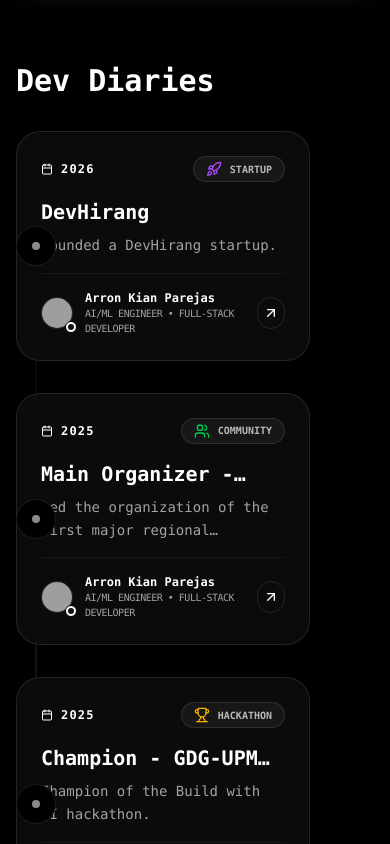
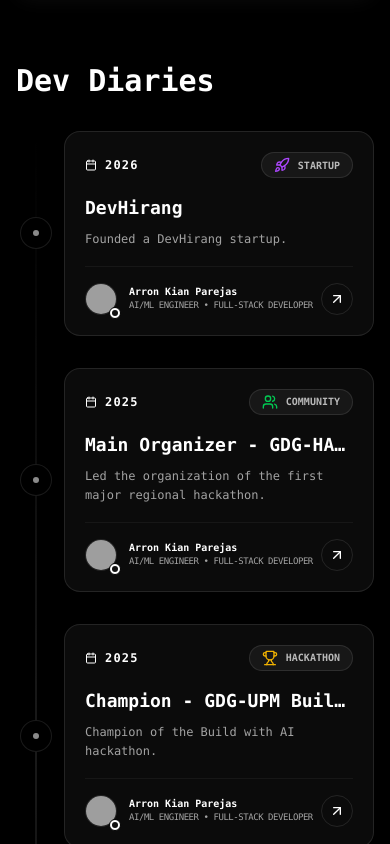
Before and after one commit to darknecrocities/DevHirang, a React (Vite) app: page / in a window 390 px wide. Shown: the part 5020-5864 px from the top of the page. Built offline with nearby package versions, Linux system fonts and the light colour scheme; grey boxes are pictures that could not be loaded.

Commit message:
fix: fixing responsiveness on dev diaries

```diff
--- a/src/components/home/DevDiaries.jsx
+++ b/src/components/home/DevDiaries.jsx
@@ -42,7 +42,7 @@
 
     return (
         <div className="space-y-12">
-            <div className="relative space-y-8 before:absolute before:inset-0 before:ml-5 before:-translate-x-px md:before:mx-auto md:before:translate-x-0 before:h-full before:w-0.5 before:bg-gradient-to-b before:from-transparent before:via-white/10 before:to-transparent">
+            <div className="relative space-y-8 before:absolute before:inset-0 before:ml-5 md:before:ml-0 before:-translate-x-px md:before:mx-auto md:before:translate-x-0 before:h-full before:w-0.5 before:bg-gradient-to-b before:from-transparent before:via-white/10 before:to-transparent">
                 <AnimatePresence>
                     {allLogs.slice(0, visibleCount).map((log, index) => (
                         <motion.div
@@ -53,12 +53,12 @@
                             className="relative flex items-center justify-between md:justify-normal md:odd:flex-row-reverse group"
                         >
                             {/* Dot */}
-                            <div className="flex items-center justify-center w-10 h-10 rounded-full border border-white/10 bg-background group-hover:bg-secondary group-hover:border-white transition-all absolute left-0 md:left-1/2 md:-translate-x-1/2 z-10">
-                                <div className="w-2 h-2 rounded-full bg-secondary group-hover:bg-primary animate-pulse" />
+                            <div className="flex items-center justify-center w-8 h-8 sm:w-10 sm:h-10 rounded-full border border-white/10 bg-background group-hover:bg-secondary group-hover:border-white transition-all absolute left-1 md:left-1/2 md:-translate-x-1/2 z-10">
+                                <div className="w-1.5 h-1.5 sm:w-2 sm:h-2 rounded-full bg-secondary group-hover:bg-primary animate-pulse" />
                             </div>
 
                             {/* Content */}
-                            <div className={`w-[calc(100%-4rem)] md:w-[calc(50%-2.5rem)] glassmorphism p-6 rounded-3xl border group-hover:shadow-[0_0_30px_rgba(255,255,255,0.05)] transition-all bg-gradient-to-br ${getAchievementColor(log.type)}`}>
+                            <div className={`w-[calc(100%-3rem)] md:w-[calc(50%-2.5rem)] glassmorphism p-5 sm:p-6 rounded-2xl sm:rounded-3xl border group-hover:shadow-[0_0_30px_rgba(255,255,255,0.05)] transition-all bg-gradient-to-br ${getAchievementColor(log.type)} ml-auto md:ml-0`}>
                                 <div className="flex items-center justify-between mb-4">
                                     <time className="flex items-center gap-2 text-xs font-bold text-secondary uppercase tracking-widest">
                                         <Calendar className="w-3 h-3" />
@@ -70,8 +70,8 @@
                                     </div>
                                 </div>
 
-                                <h4 className="text-xl font-bold mb-2 group-hover:text-secondary transition-colors line-clamp-1">{log.title}</h4>
-                                <p className="text-text-muted text-sm mb-4 line-clamp-2 leading-relaxed">
+                                <h4 className="text-lg sm:text-xl font-bold mb-2 group-hover:text-secondary transition-colors line-clamp-1">{log.title}</h4>
+                                <p className="text-text-muted text-xs sm:text-sm mb-4 line-clamp-2 leading-relaxed">
                                     {log.description}
                                 </p>
 
@@ -86,8 +86,8 @@
                                             </div>
                                         </div>
                                         <div>
-                                            <p className="text-xs font-bold text-white">{log.devName}</p>
-                                            <p className="text-[10px] text-text-muted font-medium uppercase tracking-tighter">{log.devRole}</p>
+                                            <p className="text-[10px] sm:text-xs font-bold text-white">{log.devName}</p>
+                                            <p className="text-[9px] sm:text-[10px] text-text-muted font-medium uppercase tracking-tighter">{log.devRole}</p>
                                         </div>
                                     </div>
                                     <button className="w-8 h-8 rounded-full flex items-center justify-center border border-white/10 text-secondary hover:bg-secondary hover:text-primary transition-all group-hover:scale-110">
```
